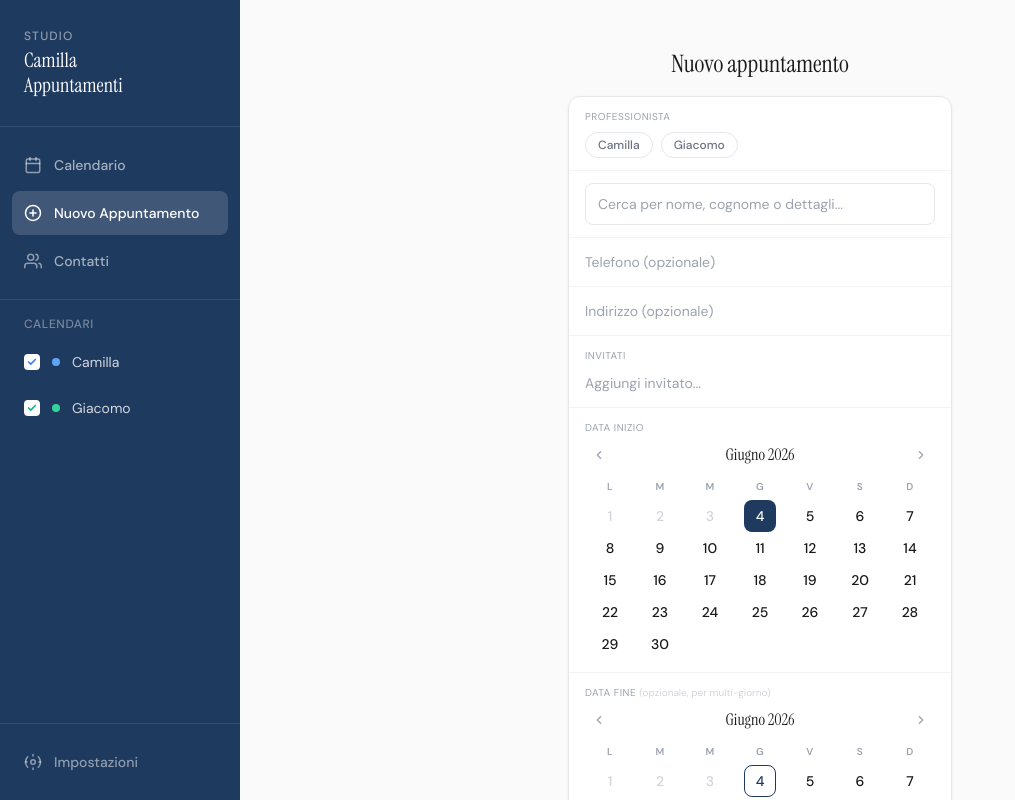
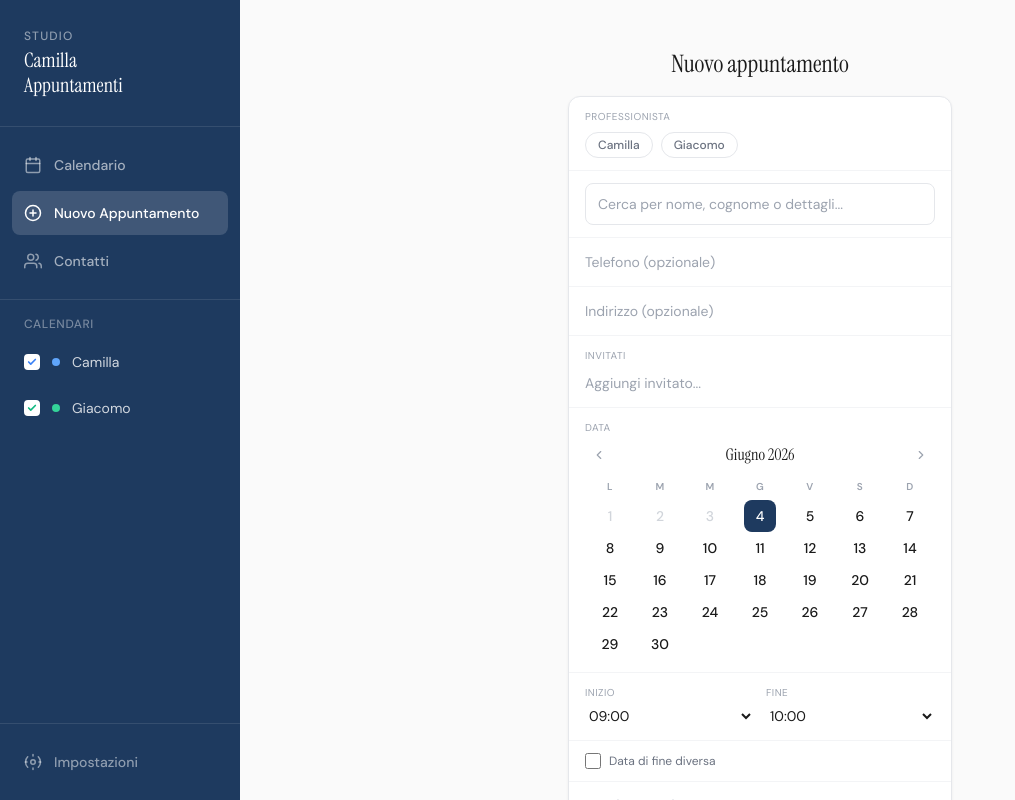
Before and after one commit to nicnanti/camilla-appuntamenti, a Next.js app: page /nuovo in a window 1280 px wide. Shown: the whole page, without its empty margins (0-1015 px from the left). Built offline with nearby package versions, Linux system fonts and the light colour scheme.

Commit message:
feat: appuntamenti multi-giorno con checkbox 'Data di fine diversa' (UI a 2 colonne)

```diff
--- a/src/app/nuovo/page.tsx
+++ b/src/app/nuovo/page.tsx
@@ -34,7 +34,8 @@ interface FormState {
   cliente_dettagli: string
   cliente_indirizzo: string
   data: string
-  data_fine: string  // opzionale; '' = appuntamento di un solo giorno
+  data_fine: string      // valorizzato solo quando multiGiorno = true
+  multiGiorno: boolean   // checkbox "Data di fine diversa"
   ora_inizio: string
   ora_fine: string
   note: string
@@ -93,6 +94,7 @@ export default function PaginaNuovoAppuntamento() {
     cliente_indirizzo: '',
     data: oggi,
     data_fine: '',
+    multiGiorno: false,
     ora_inizio: '09:00',
     ora_fine: '10:00',
     note: '',
@@ -123,8 +125,12 @@ export default function PaginaNuovoAppuntamento() {
     if (!form.professionista) e.professionista = 'Seleziona un professionista'
     if (!form.cliente_nome.trim()) e.cliente_nome = 'Inserisci il nome del cliente'
     if (!form.data) e.data = 'Seleziona una data'
-    if (form.data_fine && form.data_fine < form.data) {
-      e.data_fine = 'La data fine non può essere precedente alla data inizio'
+    if (form.multiGiorno) {
+      if (!form.data_fine) {
+        e.data_fine = 'Seleziona la data di fine'
+      } else if (form.data_fine < form.data) {
+        e.data_fine = 'La data di fine non può essere precedente alla data di inizio'
+      }
     }
     if (form.ora_inizio >= form.ora_fine) e.ora_fine = "L'ora di fine deve essere dopo l'inizio"
     setErrori(e)
@@ -145,8 +151,8 @@ export default function PaginaNuovoAppuntamento() {
           cliente_dettagli: form.cliente_dettagli,
           indirizzo: form.cliente_indirizzo,
           data: form.data,
-          // data_fine solo se valorizzata e successiva a data
-          data_fine: form.data_fine && form.data_fine > form.data ? form.data_fine : null,
+          // data_fine solo se checkbox attiva E data successiva alla data inizio
+          data_fine: form.multiGiorno && form.data_fine && form.data_fine > form.data ? form.data_fine : null,
           ora_inizio: form.ora_inizio,
           ora_fine: form.ora_fine,
           note: form.note,
@@ -262,16 +268,19 @@ export default function PaginaNuovoAppuntamento() {
             />
           </div>
 
-          {/* Data inizio */}
-          <div className="px-4 py-3">
+          {/* Data + Ora — layout condizionale in base a multiGiorno */}
+          {form.multiGiorno ? (
+            <>
+              {/* Multi-giorno: 2 calendari affiancati */}
+              <div className="px-4 py-3 grid grid-cols-2 gap-3">
+                <div>
                   <p className="text-[10px] text-gray-400 uppercase tracking-wider mb-1.5">Data inizio</p>
                   <DatePicker
                     value={form.data}
                     min={oggi}
                     errore={!!errori.data}
                     onChange={(data) => {
-                // Se data fine diventa precedente, sgancia
-                const data_fine = form.data_fine && form.data_fine < data ? '' : form.data_fine
+                      const data_fine = form.data_fine && form.data_fine < data ? data : form.data_fine
                       setForm({ ...form, data, data_fine })
                       if (errori.data) setErrori({ ...errori, data: undefined })
                       if (errori.data_fine) setErrori({ ...errori, data_fine: undefined })
@@ -279,12 +288,8 @@ export default function PaginaNuovoAppuntamento() {
                   />
                   {errori.data && <p className="text-xs text-red-500 mt-1">{errori.data}</p>}
                 </div>
-
-          {/* Data fine (opzionale, per appuntamenti multi-giorno) */}
-          <div className="px-4 py-3">
-            <p className="text-[10px] text-gray-400 uppercase tracking-wider mb-1.5">
-              Data fine <span className="text-gray-300 normal-case tracking-normal">(opzionale, per multi-giorno)</span>
-            </p>
+                <div>
+                  <p className="text-[10px] text-gray-400 uppercase tracking-wider mb-1.5">Data fine</p>
                   <DatePicker
                     value={form.data_fine}
                     min={form.data || oggi}
@@ -296,8 +301,56 @@ export default function PaginaNuovoAppuntamento() {
                   />
                   {errori.data_fine && <p className="text-xs text-red-500 mt-1">{errori.data_fine}</p>}
                 </div>
+              </div>
 
-          {/* Orario */}
+              {/* Orari sotto i rispettivi calendari */}
+              <div className="px-4 py-3 grid grid-cols-2 gap-3">
+                <div>
+                  <p className="text-[10px] text-gray-400 uppercase tracking-wider mb-1">Ora inizio</p>
+                  <select
+                    className="w-full text-sm text-[#1A1A1A] bg-transparent focus:outline-none"
+                    value={form.ora_inizio}
+                    onChange={(e) => {
+                      setForm({ ...form, ora_inizio: e.target.value })
+                      if (errori.ora_fine) setErrori({ ...errori, ora_fine: undefined })
+                    }}
+                  >
+                    {SLOT_ORARI.map((s) => <option key={s}>{s}</option>)}
+                  </select>
+                </div>
+                <div>
+                  <p className="text-[10px] text-gray-400 uppercase tracking-wider mb-1">Ora fine</p>
+                  <select
+                    className={`w-full text-sm bg-transparent focus:outline-none ${errori.ora_fine ? 'text-red-400' : 'text-[#1A1A1A]'}`}
+                    value={form.ora_fine}
+                    onChange={(e) => {
+                      setForm({ ...form, ora_fine: e.target.value })
+                      if (errori.ora_fine) setErrori({ ...errori, ora_fine: undefined })
+                    }}
+                  >
+                    {SLOT_ORARI.map((s) => <option key={s}>{s}</option>)}
+                  </select>
+                  {errori.ora_fine && <p className="text-xs text-red-500 mt-1">{errori.ora_fine}</p>}
+                </div>
+              </div>
+            </>
+          ) : (
+            <>
+              {/* Default singolo giorno */}
+              <div className="px-4 py-3">
+                <p className="text-[10px] text-gray-400 uppercase tracking-wider mb-1.5">Data</p>
+                <DatePicker
+                  value={form.data}
+                  min={oggi}
+                  errore={!!errori.data}
+                  onChange={(data) => {
+                    setForm({ ...form, data })
+                    if (errori.data) setErrori({ ...errori, data: undefined })
+                  }}
+                />
+                {errori.data && <p className="text-xs text-red-500 mt-1">{errori.data}</p>}
+              </div>
+
               <div className="px-4 py-3 grid grid-cols-2 gap-3">
                 <div>
                   <p className="text-[10px] text-gray-400 uppercase tracking-wider mb-1">Inizio</p>
@@ -331,6 +384,31 @@ export default function PaginaNuovoAppuntamento() {
                   </select>
                   {errori.ora_fine && <p className="text-xs text-red-500 mt-1">{errori.ora_fine}</p>}
                 </div>
+              </div>
+            </>
+          )}
+
+          {/* Checkbox "Data di fine diversa" */}
+          <div className="px-4 py-3">
+            <label className="flex items-center gap-2 cursor-pointer select-none">
+              <input
+                type="checkbox"
+                checked={form.multiGiorno}
+                onChange={(e) => {
+                  const checked = e.target.checked
+                  setForm((prev) => ({
+                    ...prev,
+                    multiGiorno: checked,
+                    // Quando si attiva, default data_fine = data (l'utente la cambierà)
+                    // Quando si disattiva, svuota data_fine
+                    data_fine: checked ? (prev.data_fine || prev.data) : '',
+                  }))
+                  if (errori.data_fine) setErrori({ ...errori, data_fine: undefined })
+                }}
+                className="w-4 h-4 rounded border-gray-300 text-[#1E3A5F] focus:ring-[#1E3A5F]"
+              />
+              <span className="text-xs text-gray-500">Data di fine diversa</span>
+            </label>
           </div>
 
           {/* Note */}
--- a/src/components/AppointmentModal.tsx
+++ b/src/components/AppointmentModal.tsx
@@ -17,12 +17,16 @@ export default function AppointmentModal({ appuntamento, onClose, onAggiornato }
   const [modalita, setModalita] = useState<'dettagli' | 'modifica' | 'sposta'>('dettagli')
   const [loading, setLoading] = useState(false)
 
+  const dataFineIniziale = appuntamento.data_fine ?? ''
+  const multiGiornoIniziale = !!(dataFineIniziale && dataFineIniziale > appuntamento.data)
+
   const [form, setForm] = useState({
     cliente_nome: appuntamento.cliente_nome,
     cliente_telefono: appuntamento.cliente_telefono,
     note: appuntamento.note ?? '',
     data: appuntamento.data,
-    data_fine: appuntamento.data_fine ?? '',
+    data_fine: dataFineIniziale,
+    multiGiorno: multiGiornoIniziale,
     ora_inizio: appuntamento.ora_inizio,
     ora_fine: appuntamento.ora_fine,
     indirizzo: appuntamento.indirizzo ?? '',
@@ -32,8 +36,8 @@ export default function AppointmentModal({ appuntamento, onClose, onAggiornato }
   const aggiorna = async () => {
     setLoading(true)
     try {
-      // Normalizza data_fine: null se vuota o uguale alla data inizio
-      const dataFineNorm = form.data_fine && form.data_fine > form.data ? form.data_fine : null
+      // Normalizza data_fine: solo se checkbox attiva E successiva alla data inizio
+      const dataFineNorm = form.multiGiorno && form.data_fine && form.data_fine > form.data ? form.data_fine : null
       const res = await fetch('/api/appuntamenti', {
         method: 'PATCH',
         headers: { 'Content-Type': 'application/json' },
@@ -273,6 +277,7 @@ export default function AppointmentModal({ appuntamento, onClose, onAggiornato }
                   onRimuovi={(idx) => setForm((prev) => ({ ...prev, invitati: prev.invitati.filter((_, i) => i !== idx) }))}
                 />
               </div>
+              {form.multiGiorno ? (
                 <div className="grid grid-cols-2 gap-3">
                   <div>
                     <label className="block text-xs font-medium text-gray-500 mb-1.5">Data inizio</label>
@@ -282,16 +287,13 @@ export default function AppointmentModal({ appuntamento, onClose, onAggiornato }
                       value={form.data}
                       onChange={(e) => {
                         const nuovaData = e.target.value
-                      // Se data_fine diventa precedente, sgancia
-                      const dataFineAggiornata = form.data_fine && form.data_fine < nuovaData ? '' : form.data_fine
+                        const dataFineAggiornata = form.data_fine && form.data_fine < nuovaData ? nuovaData : form.data_fine
                         setForm({ ...form, data: nuovaData, data_fine: dataFineAggiornata })
                       }}
                     />
                   </div>
                   <div>
-                  <label className="block text-xs font-medium text-gray-500 mb-1.5">
-                    Data fine <span className="text-gray-300 font-normal">(opz.)</span>
-                  </label>
+                    <label className="block text-xs font-medium text-gray-500 mb-1.5">Data fine</label>
                     <input
                       type="date"
                       className="input-field"
@@ -300,6 +302,36 @@ export default function AppointmentModal({ appuntamento, onClose, onAggiornato }
                       onChange={(e) => setForm({ ...form, data_fine: e.target.value })}
                     />
                   </div>
+                </div>
+              ) : (
+                <div>
+                  <label className="block text-xs font-medium text-gray-500 mb-1.5">Data</label>
+                  <input
+                    type="date"
+                    className="input-field"
+                    value={form.data}
+                    onChange={(e) => setForm({ ...form, data: e.target.value })}
+                  />
+                </div>
+              )}
+
+              <div>
+                <label className="flex items-center gap-2 cursor-pointer select-none">
+                  <input
+                    type="checkbox"
+                    checked={form.multiGiorno}
+                    onChange={(e) => {
+                      const checked = e.target.checked
+                      setForm((prev) => ({
+                        ...prev,
+                        multiGiorno: checked,
+                        data_fine: checked ? (prev.data_fine || prev.data) : '',
+                      }))
+                    }}
+                    className="w-4 h-4 rounded border-gray-300 text-[#1E3A5F] focus:ring-[#1E3A5F]"
+                  />
+                  <span className="text-xs text-gray-500">Data di fine diversa</span>
+                </label>
               </div>
               <div>
                 <label className="block text-xs font-medium text-gray-500 mb-1.5">Note</label>
```
Also changed, not shown: 1 other file (tests, documents, lock files or other folders). Lines whose indentation alone changed are shown as unchanged.
